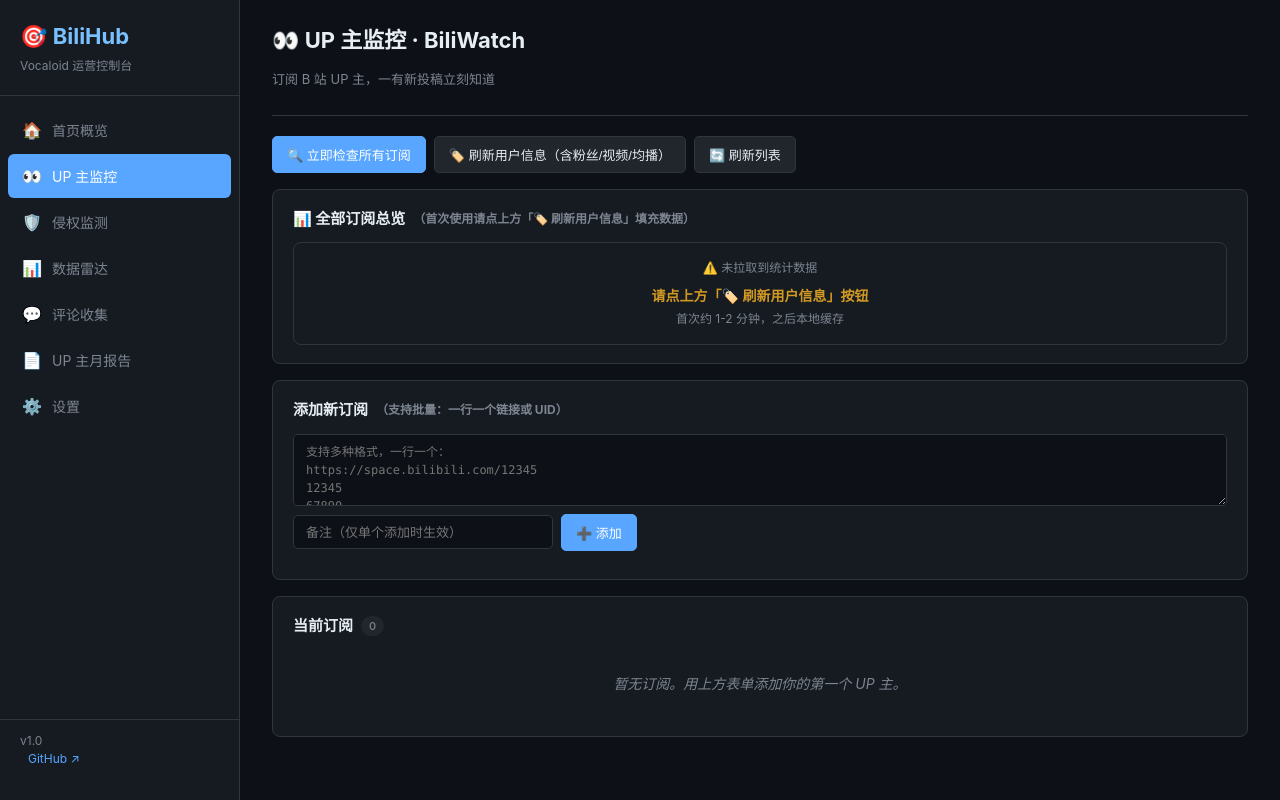
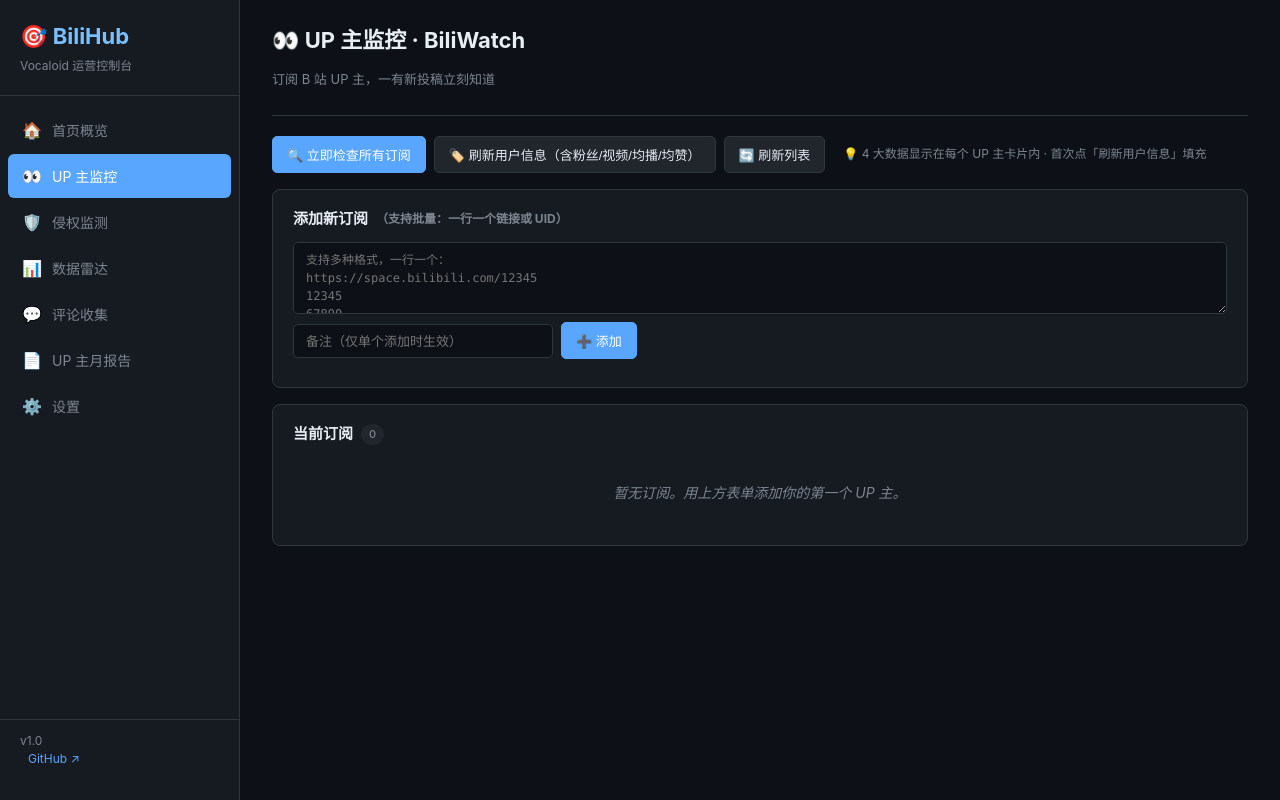
Before and after one commit to lepockyio-ops/bili-hub, a Flask app: page / in a window 1280 px wide, after a click on "👀 UP 主监控". Run offline with Flask 3, Linux system fonts and the light colour scheme; data that the repository does not hold is empty.

Commit message:
feat(v2.3): remove aggregate panel + per-UP 4 stat chips + real avg_like via view API

```diff
--- a/app.py
+++ b/app.py
@@ -894,13 +894,11 @@ def api_watch_refresh_names():
                     except Exception:
                         pass
 
-                    # 3. 拿最近视频列表算总数 + 平均点赞（用 space wbi arc/search）
+                    # 3. 拿最近视频列表算总数 + 平均播放
                     time.sleep(0.35)
                     video_count = None
-                    avg_like = None
+                    recent_bvids = []
                     try:
-                        # 直接调 biliwatch 的 wbi 客户端太复杂，这里简化：
-                        # 用 space search 接口（新老都试），只求个总数
                         r = c.get(
                             "https://api.bilibili.com/x/space/arc/search",
                             params={"mid": mid, "pn": 1, "ps": 30, "order": "pubdate"}
@@ -910,20 +908,34 @@ def api_watch_refresh_names():
                             page = ((d3.get("data") or {}).get("page") or {})
                             video_count = page.get("count")
                             vlist = ((d3.get("data") or {}).get("list") or {}).get("vlist") or []
-                            # 平均点赞：拿前 20 首里 play 作参考（B 站列表不返回 like）
-                            # 只能算平均播放
-                            if vlist:
-                                plays = [v.get("play", 0) or 0 for v in vlist[:20]]
-                                if plays:
-                                    avg_play_from_list = sum(plays) // len(plays)
-                                else:
-                                    avg_play_from_list = None
-                            else:
-                                avg_play_from_list = None
+                            plays = [v.get("play", 0) or 0 for v in vlist[:20]]
+                            avg_play_from_list = (sum(plays) // len(plays)) if plays else None
+                            # 记下前 5 个 bvid 用于算均赞
+                            recent_bvids = [v.get("bvid") for v in vlist[:5] if v.get("bvid")]
                         else:
                             avg_play_from_list = None
                     except Exception:
                         avg_play_from_list = None
+
+                    # 4. v2.3 新增：拿前 5 个 bvid 的详情算真实平均点赞
+                    avg_like = None
+                    likes_collected = []
+                    for bvid in recent_bvids:
+                        try:
+                            time.sleep(0.3)
+                            r = c.get(
+                                "https://api.bilibili.com/x/web-interface/view",
+                                params={"bvid": bvid}
+                            )
+                            dv = r.json()
+                            if dv.get("code") == 0:
+                                like = ((dv.get("data") or {}).get("stat") or {}).get("like", 0)
+                                if like:
+                                    likes_collected.append(int(like))
+                        except Exception:
+                            pass
+                    if likes_collected:
+                        avg_like = sum(likes_collected) // len(likes_collected)
 
                     # 平均播放：优先总播放/视频数，兜底最近 20 平均
                     avg_view = None
@@ -941,7 +953,8 @@ def api_watch_refresh_names():
                         "video_count": video_count,
                         "total_view": total_view,
                         "avg_view": avg_view,
-                        "avg_like": avg_like,  # v2.0 暂不实现，需要遍历每个视频
+                        "avg_like": avg_like,
+                        "avg_like_sample_size": len(likes_collected),
                         "updated_at": now,
                     }
                     stats_updated += 1
--- a/static/app.js
+++ b/static/app.js
@@ -171,7 +171,6 @@ async function loadWatch() {
   try {
     const subs = await api("/api/watch/subs");
     document.getElementById("watch-count").textContent = subs.length;
-    renderWatchSummary(subs);
     const box = document.getElementById("watch-list");
     if (subs.length === 0) {
       box.innerHTML = '<div class="empty">暂无订阅。用上方表单添加你的第一个 UP 主。</div>';
@@ -192,15 +191,17 @@ async function loadWatch() {
         : '';
       const itemClass = isRecent ? 'item item-recent' : 'item';
 
-      // v2.0 新增数据（如果 refresh-names 拉过就有）
-      const statsLine = (s.fans != null || s.video_count != null || s.avg_view != null) ? `
+      // v2.3: 每位 UP 都显示 4 大字段（未填充时显示 —）
+      const hasAnyStat = s.fans != null || s.video_count != null || s.avg_view != null || s.avg_like != null;
+      const statsLine = `
         <div class="creator-stats">
-          ${s.fans != null ? `<span class="stat-chip">👥 <strong>${fmtNum(s.fans)}</strong> 粉丝</span>` : ''}
-          ${s.video_count != null ? `<span class="stat-chip">🎬 <strong>${s.video_count}</strong> 视频</span>` : ''}
-          ${s.avg_view != null ? `<span class="stat-chip">▶ 均播 <strong>${fmtNum(s.avg_view)}</strong></span>` : ''}
-          ${s.avg_like != null ? `<span class="stat-chip">❤ 均赞 <strong>${fmtNum(s.avg_like)}</strong></span>` : ''}
+          <span class="stat-chip" title="总粉丝数">👥 粉丝 <strong>${s.fans != null ? fmtNum(s.fans) : '—'}</strong></span>
+          <span class="stat-chip" title="总投稿视频数">🎬 视频 <strong>${s.video_count != null ? s.video_count : '—'}</strong></span>
+          <span class="stat-chip" title="近期作品平均播放">▶ 均播 <strong>${s.avg_view != null ? fmtNum(s.avg_view) : '—'}</strong></span>
+          <span class="stat-chip" title="近期作品平均点赞">❤ 均赞 <strong>${s.avg_like != null ? fmtNum(s.avg_like) : '—'}</strong></span>
+          ${!hasAnyStat ? '<span class="hint" style="padding:0;">→ 点顶部「🏷️ 刷新用户信息」填充</span>' : ''}
         </div>
-      ` : '';
+      `;
 
       return `
         <div class="${itemClass}">
--- a/templates/index.html
+++ b/templates/index.html
@@ -69,14 +69,9 @@
 
     <div class="action-bar">
       <button class="btn primary" onclick="watchCheck()">🔍 立即检查所有订阅</button>
-      <button class="btn" onclick="refreshWatchNames()">🏷️ 刷新用户信息（含粉丝/视频/均播）</button>
+      <button class="btn" onclick="refreshWatchNames()">🏷️ 刷新用户信息（含粉丝/视频/均播/均赞）</button>
       <button class="btn" onclick="loadWatch()">🔄 刷新列表</button>
-    </div>
-
-    <!-- v2.2: UP 主总览面板 -->
-    <div class="card" id="watch-summary-card">
-      <h3>📊 全部订阅总览 <span class="hint" style="padding:0;">（首次使用请点上方「🏷️ 刷新用户信息」填充数据）</span></h3>
-      <div id="watch-summary-panel" class="summary-cards" style="margin: 0;"></div>
+      <span class="hint">💡 4 大数据显示在每个 UP 主卡片内 · 首次点「刷新用户信息」填充</span>
     </div>
 
     <div class="card">
```
